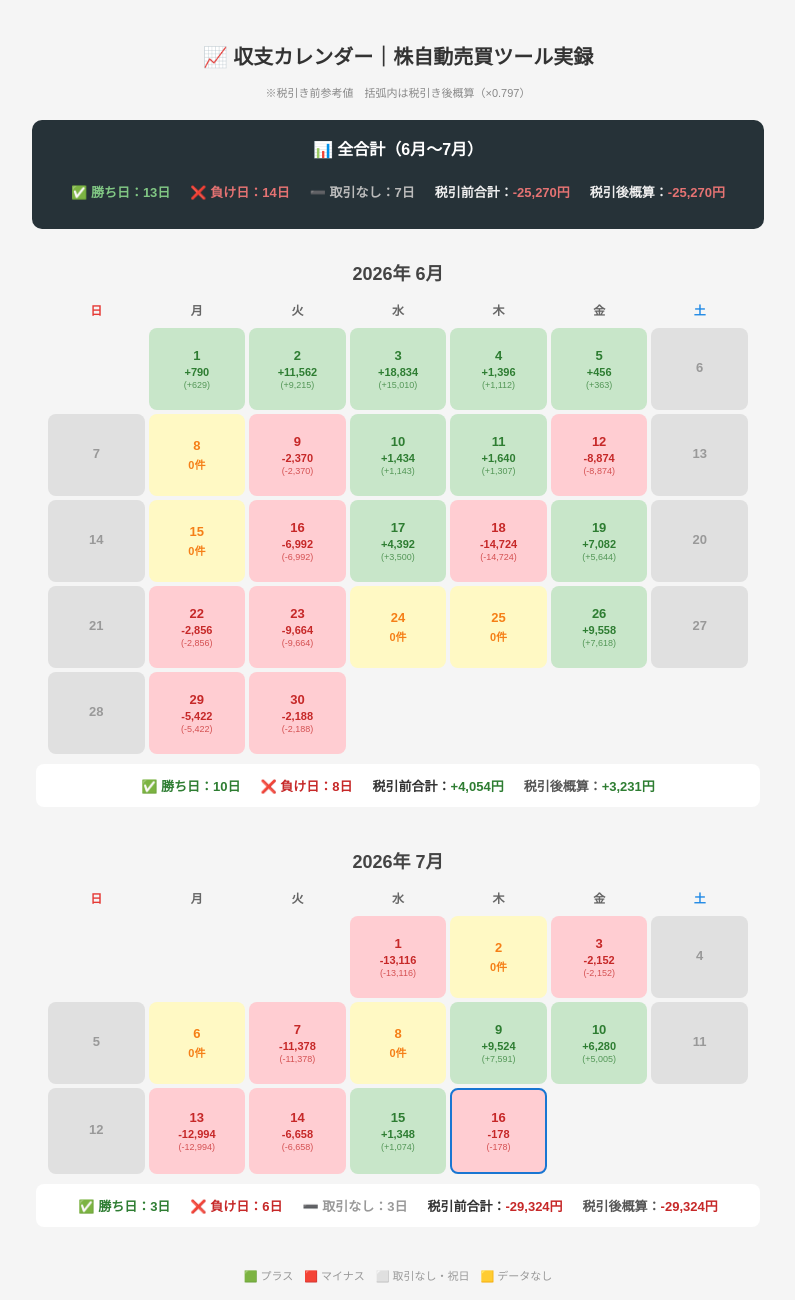
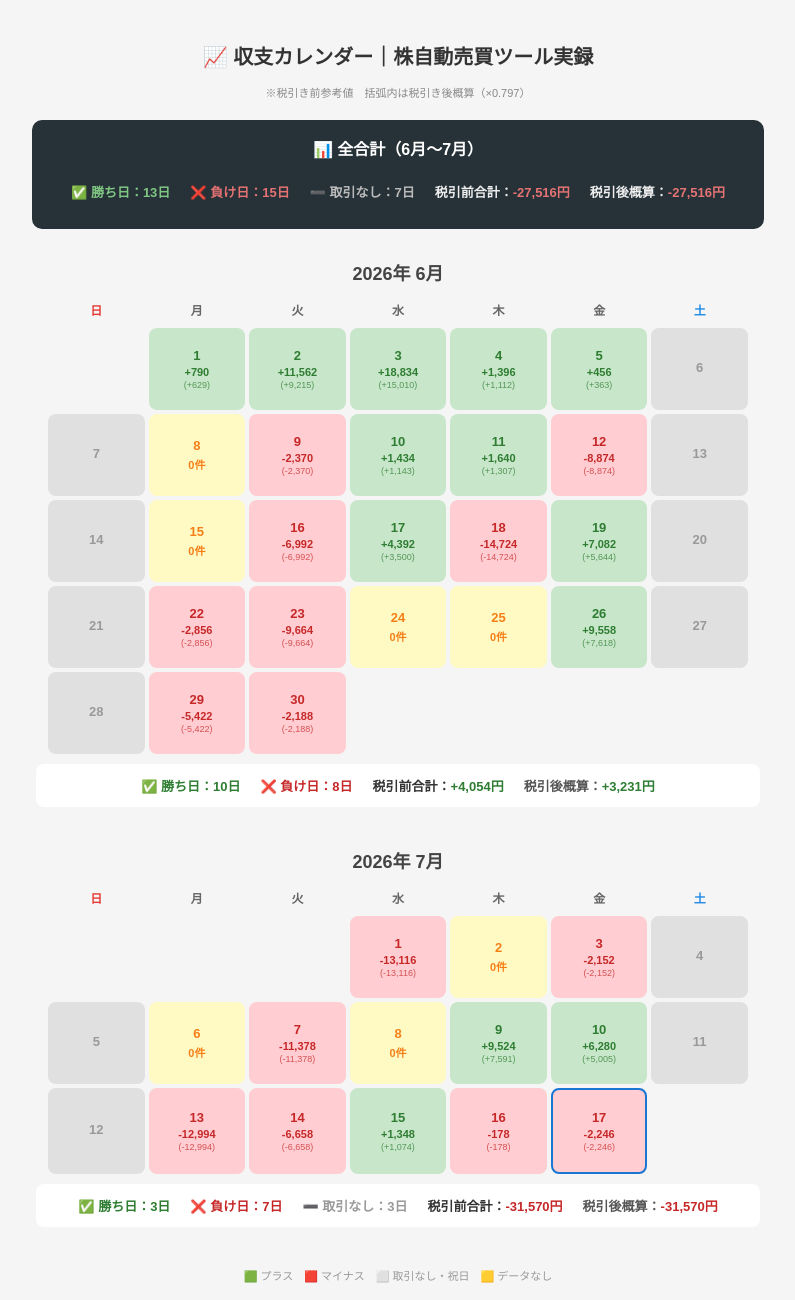
Before and after one commit to yamaguchi629/sns-kabu-calendar, a plain HTML site: page index.html in a window 1280 px wide. Shown: the whole page, without its empty margins (242-1037 px from the left). Drawn offline with Linux system fonts and the light colour scheme.

Commit message:
7/17損益更新: -2,246円（3件）

```diff
--- a/index.html
+++ b/index.html
@@ -40,10 +40,10 @@
   <div class="grand-total-title">📊 全合計（6月〜7月）</div>
   <div class="summary">
     <span style="color:#81c784">✅ 勝ち日：13日</span>
-    <span style="color:#e57373">❌ 負け日：14日</span>
+    <span style="color:#e57373">❌ 負け日：15日</span>
     <span style="color:#bbb">➖ 取引なし：7日</span>
-    <span>税引前合計：<span style="color:#e57373">-25,270円</span></span>
-    <span>税引後概算：<span style="color:#e57373">-25,270円</span></span>
+    <span>税引前合計：<span style="color:#e57373">-27,516円</span></span>
+    <span>税引後概算：<span style="color:#e57373">-27,516円</span></span>
   </div>
 </div>
 
@@ -135,14 +135,15 @@
     <div class="day loss"><div class="date">13</div><div class="pnl">-12,994</div><div class="pnl-after">(-12,994)</div></div>
     <div class="day loss"><div class="date">14</div><div class="pnl">-6,658</div><div class="pnl-after">(-6,658)</div></div>
     <div class="day profit"><div class="date">15</div><div class="pnl">+1,348</div><div class="pnl-after">(+1,074)</div></div>
-    <div class="day loss today"><div class="date">16</div><div class="pnl">-178</div><div class="pnl-after">(-178)</div></div>
+    <div class="day loss"><div class="date">16</div><div class="pnl">-178</div><div class="pnl-after">(-178)</div></div>
+    <div class="day loss today"><div class="date">17</div><div class="pnl">-2,246</div><div class="pnl-after">(-2,246)</div></div>
   </div>
   <div class="summary">
     <span style="color:#2e7d32">✅ 勝ち日：3日</span>
-    <span style="color:#c62828">❌ 負け日：6日</span>
+    <span style="color:#c62828">❌ 負け日：7日</span>
     <span style="color:#999">➖ 取引なし：3日</span>
-    <span style="color:#333">税引前合計：<span style="color:#c62828">-29,324円</span></span>
-    <span style="color:#555">税引後概算：<span style="color:#c62828">-29,324円</span></span>
+    <span style="color:#333">税引前合計：<span style="color:#c62828">-31,570円</span></span>
+    <span style="color:#555">税引後概算：<span style="color:#c62828">-31,570円</span></span>
   </div>
 </div>
 
```
